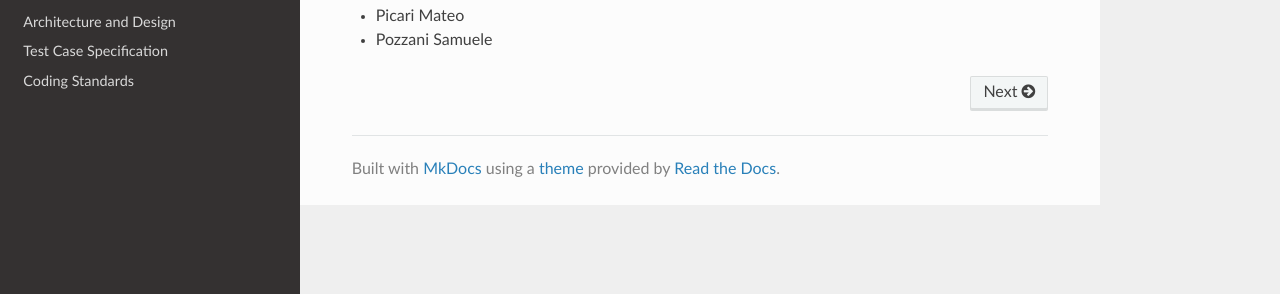
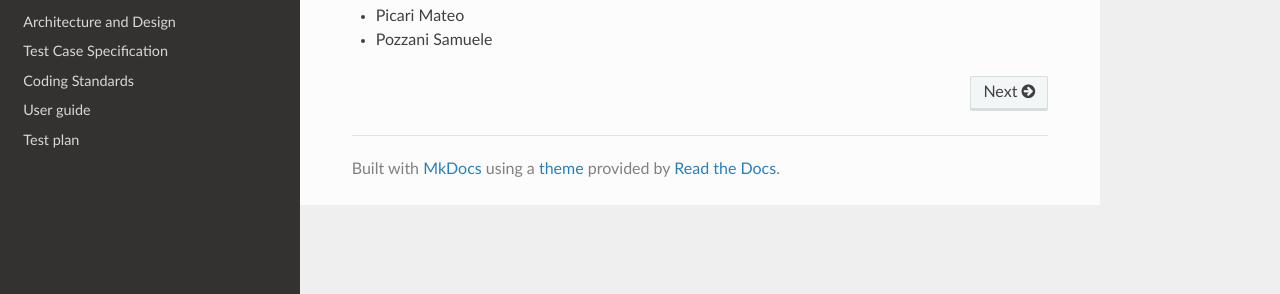
Before and after one commit to TrackyRaul/2020_5CI__team3_Farkas, an MkDocs documentation site: the page built from docs/index.md, in a window 1280 px wide. Shown: the part 337-631 px from the top of the page. Built offline with MkDocs 1.6.1, drawn with Linux system fonts in a browser that asks for light colours; nearby versions of some CDN libraries.

Commit message:
Update mkdocs.yml

```diff
--- a/mkdocs.yml
+++ b/mkdocs.yml
@@ -11,6 +11,8 @@ nav:
     - 'Architecture and Design': 'architecture_and_design.md'
     - 'Test Case Specification': 'test_case_specification.md'
     - 'Coding Standards': 'coding_standards.md'
+    - 'User guide': 'user_guide.md'
+    - 'Test plan': 'test_plan.md'
 
 theme:
     name: readthedocs
```
